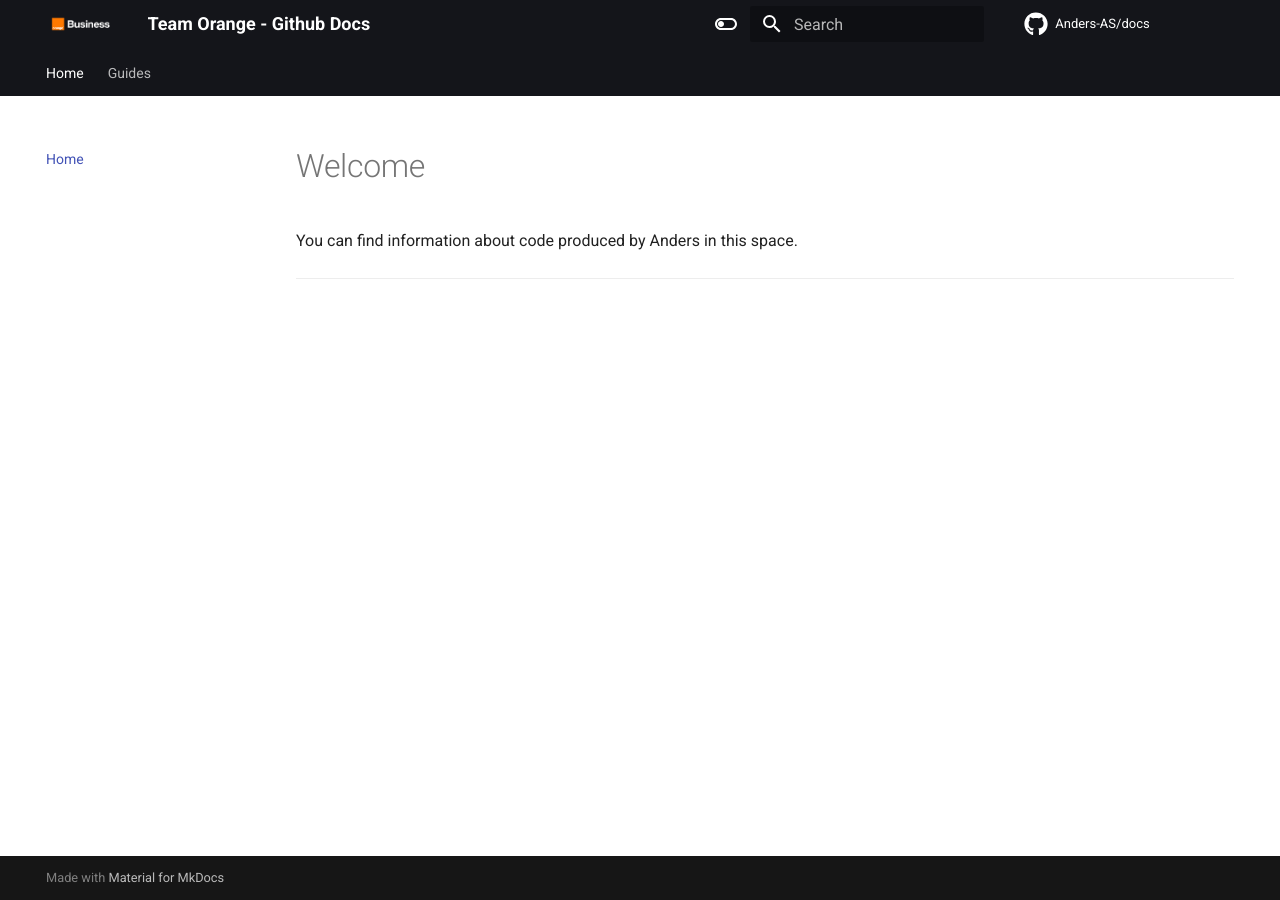
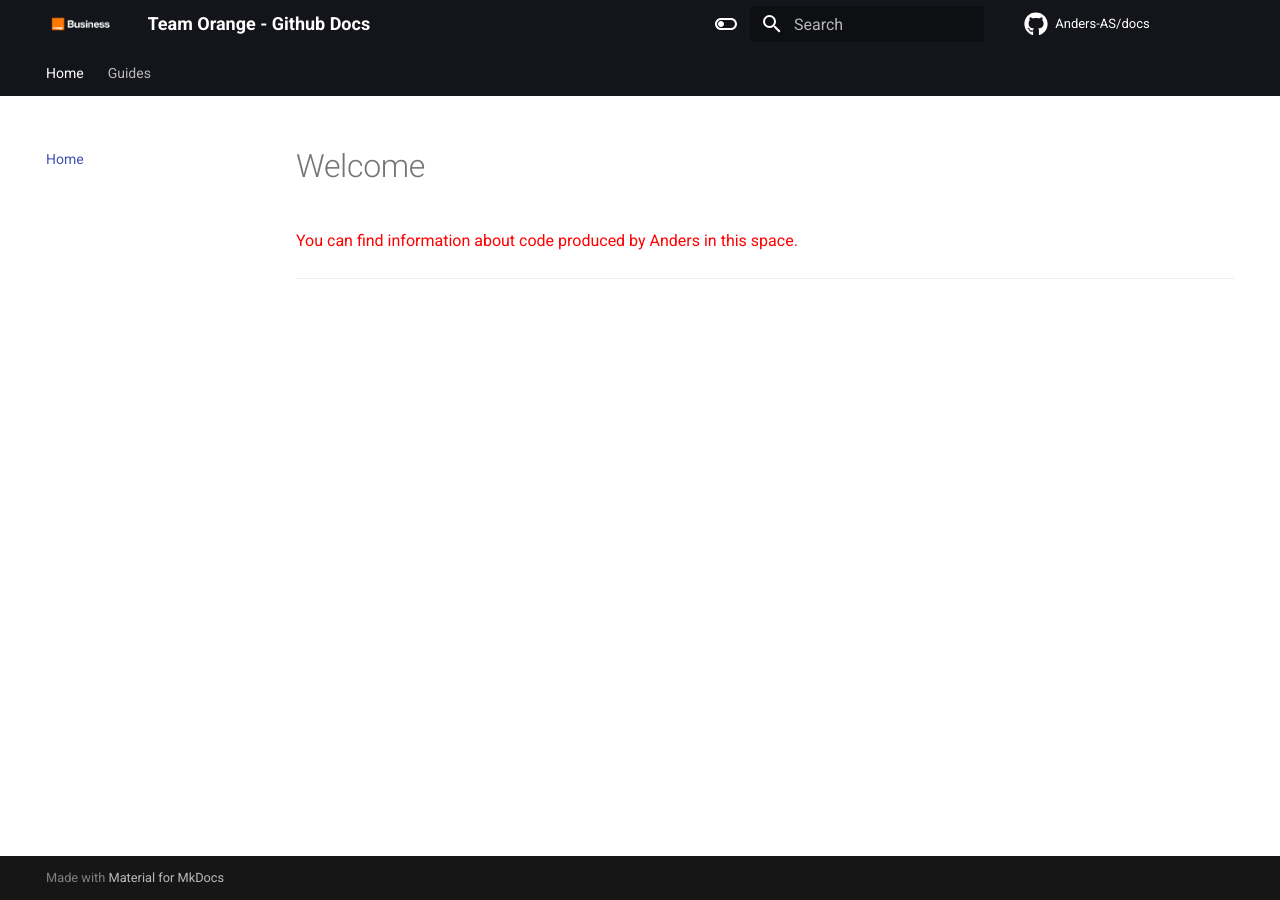
Before and after one commit to Anders-AS/docs, an MkDocs documentation site: the page built from docs/index.md, in a window 1280 px wide. Built offline with MkDocs 1.6.1 and Material for MkDocs 9.7.7, drawn with Linux system fonts in a browser that asks for light colours; comment, search, counter and statistics services are not loaded.

Commit message:
design update

```diff
--- a/docs/stylesheets/logo.css
+++ b/docs/stylesheets/logo.css
@@ -1,3 +1,7 @@
 h1 {
     color: red;
-  }
+}
+
+p {
+  color: red;
+}
--- a/mkdocs.yaml
+++ b/mkdocs.yaml
@@ -91,6 +91,6 @@ theme:
         custom_checkbox: true
     - pymdownx.tilde
 
-  # Extra
-  extra_css:
-  - stylesheets/logo.css
+# Extra
+extra_css:
+- stylesheets/logo.css
```
